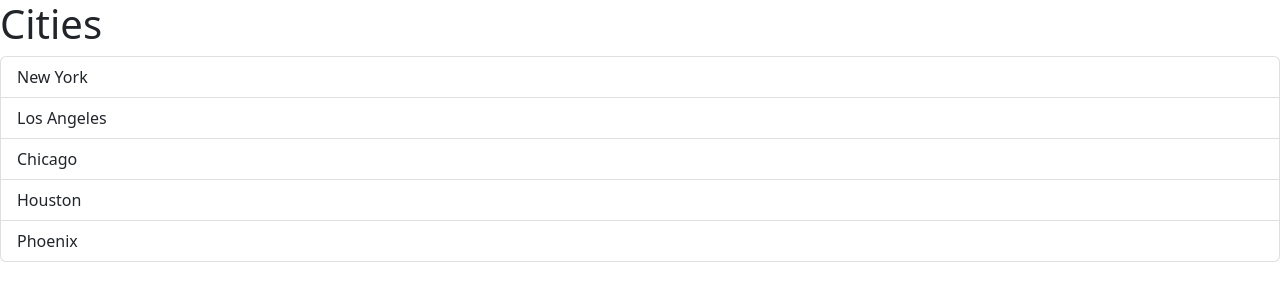
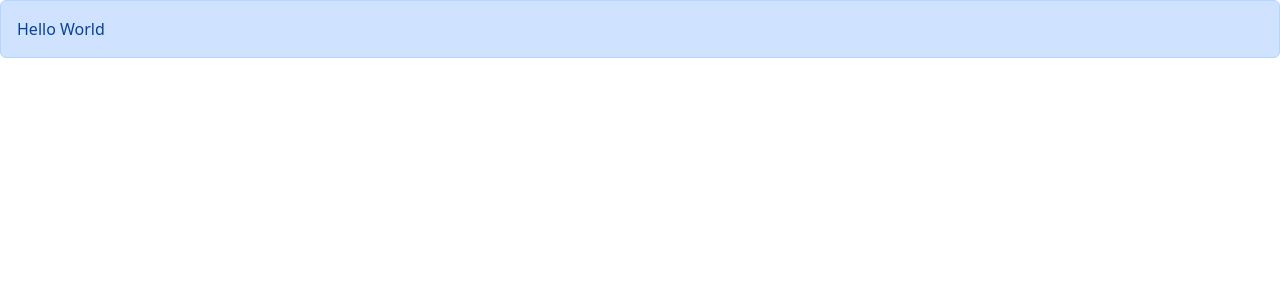
Before and after one commit to MarkusIngerslev/react-app, a React (Vite) app: page / in a window 1280 px wide. Shown: the top 300 px of the page. Built offline with nearby package versions, Linux system fonts and the light colour scheme.

Commit message:
Passing Children

```diff
--- a/src/App.tsx
+++ b/src/App.tsx
@@ -1,15 +1,11 @@
-import ListGroup from "./components/ListGroup";
+import Alert from "./components/Alert";
 
 function App() {
-    const items = ["New York", "Los Angeles", "Chicago", "Houston", "Phoenix"];
-
-    const handleSelectItem = (item: string) => {
-        console.log(item);
-    };
-
     return (
         <div>
-            <ListGroup items={items} heading="Cities" onSelectItem={handleSelectItem} />
+            <Alert>
+                Hello <span>World</span>
+            </Alert>
         </div>
     );
 }
--- /dev/null
+++ b/src/components/Alert.tsx
@@ -0,0 +1,11 @@
+import { ReactNode } from "react";
+
+interface AlertProps {
+    children: ReactNode;
+}
+
+const Alert = ({ children }: AlertProps) => {
+    return <div className="alert alert-primary ">{children}</div>;
+};
+
+export default Alert;
```
